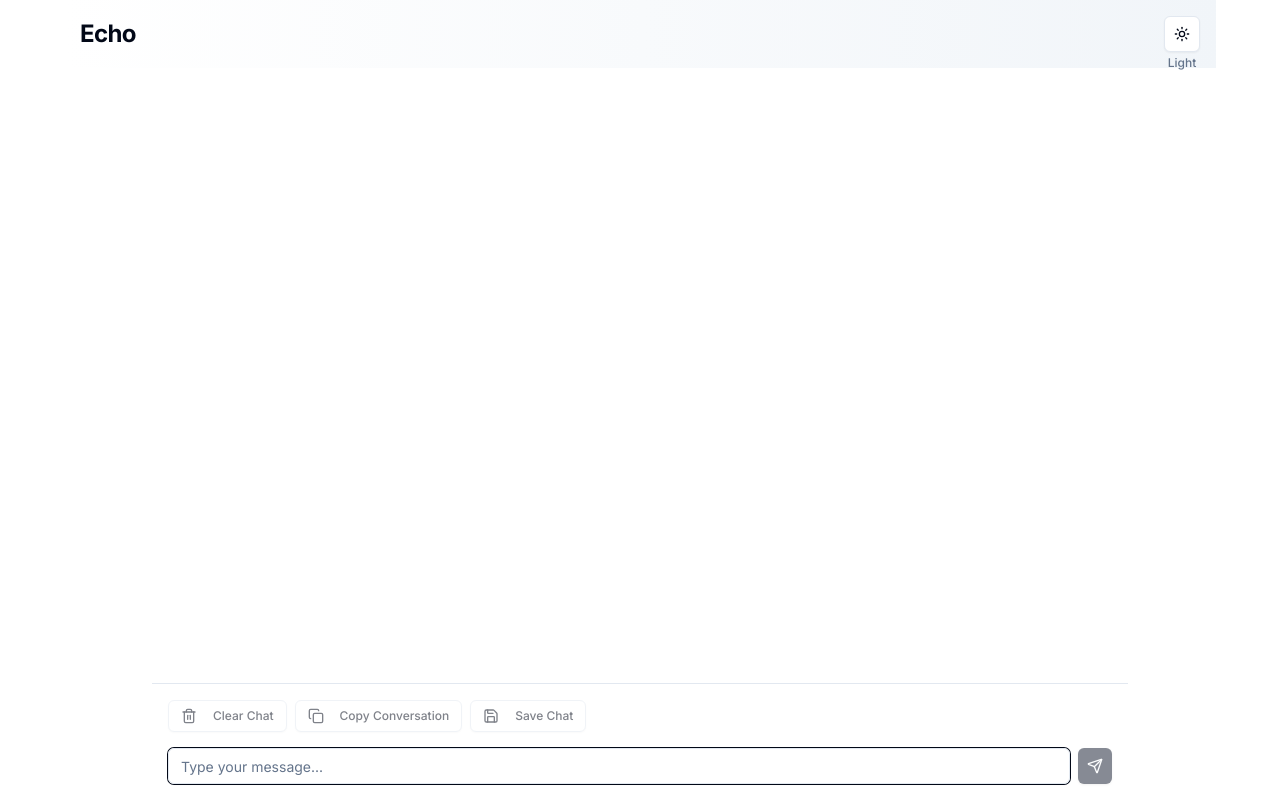
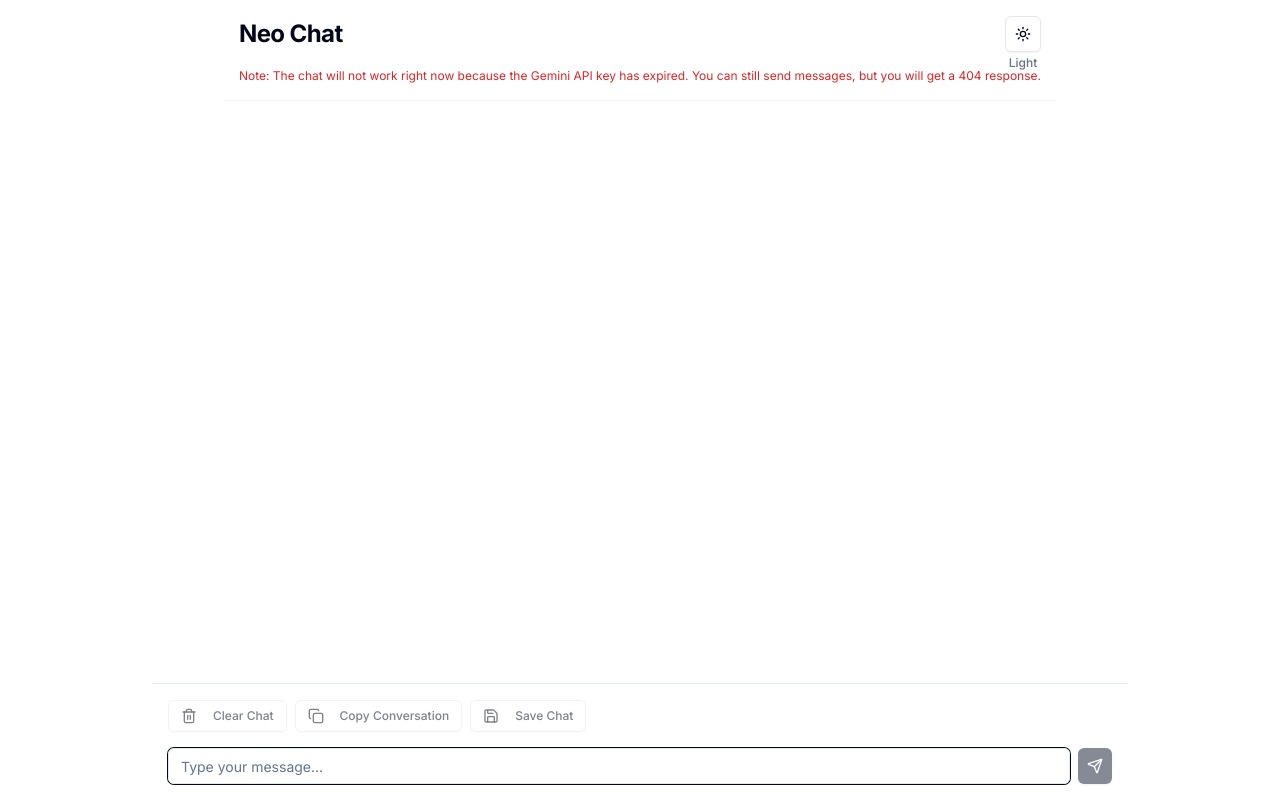
Before and after one commit to sirajahmedx/neo-web, a Next.js app: page / in a window 1280 px wide. Built offline with nearby package versions, Linux system fonts and the light colour scheme.

Commit message:
fixed header and added note

```diff
--- a/src/components/header.tsx
+++ b/src/components/header.tsx
@@ -28,11 +28,12 @@ export function Header() {
   const currentTheme = theme === "system" ? systemTheme : theme;
 
   return (
-    <header className="fixed top-0 left-0 right-0 z-10 flex items-center justify-between p-4 bg-gradient-to-r from-background to-muted backdrop-blur supports-[backdrop-filter]:bg-background/60 max-w-6xl mx-auto">
+    <header className="sticky top-0 left-0 right-0 z-10 flex flex-col gap-2 items-center justify-between p-4 bg-background border-b border-muted max-w-6xl mx-auto mb-4">
+      <div className="w-full flex items-center justify-between">
         <h1
           className="text-2xl font-bold tracking-tight hover:text-primary transition-colors hover:scale-105 duration-300 cursor-pointer outline-none focus-visible:ring-2 focus-visible:ring-primary"
           tabIndex={0}
-        aria-label="Echo Home"
+          aria-label="Neo Chat Home"
           onClick={() => window.scrollTo({ top: 0, behavior: "smooth" })}
           onKeyDown={(e) => {
             if (e.key === "Enter" || e.key === " ") {
@@ -40,7 +41,7 @@ export function Header() {
             }
           }}
         >
-        Echo
+          Neo Chat
         </h1>
 
         <DropdownMenu>
@@ -85,6 +86,12 @@ export function Header() {
             })}
           </DropdownMenuContent>
         </DropdownMenu>
+      </div>
+
+      <div className="w-full text-center text-xs text-red-600 mt-2">
+        Note: The chat will not work right now because the Gemini API key has
+        expired. You can still send messages, but you will get a 404 response.
+      </div>
     </header>
   );
 }
```
Lines whose indentation alone changed are shown as unchanged.
